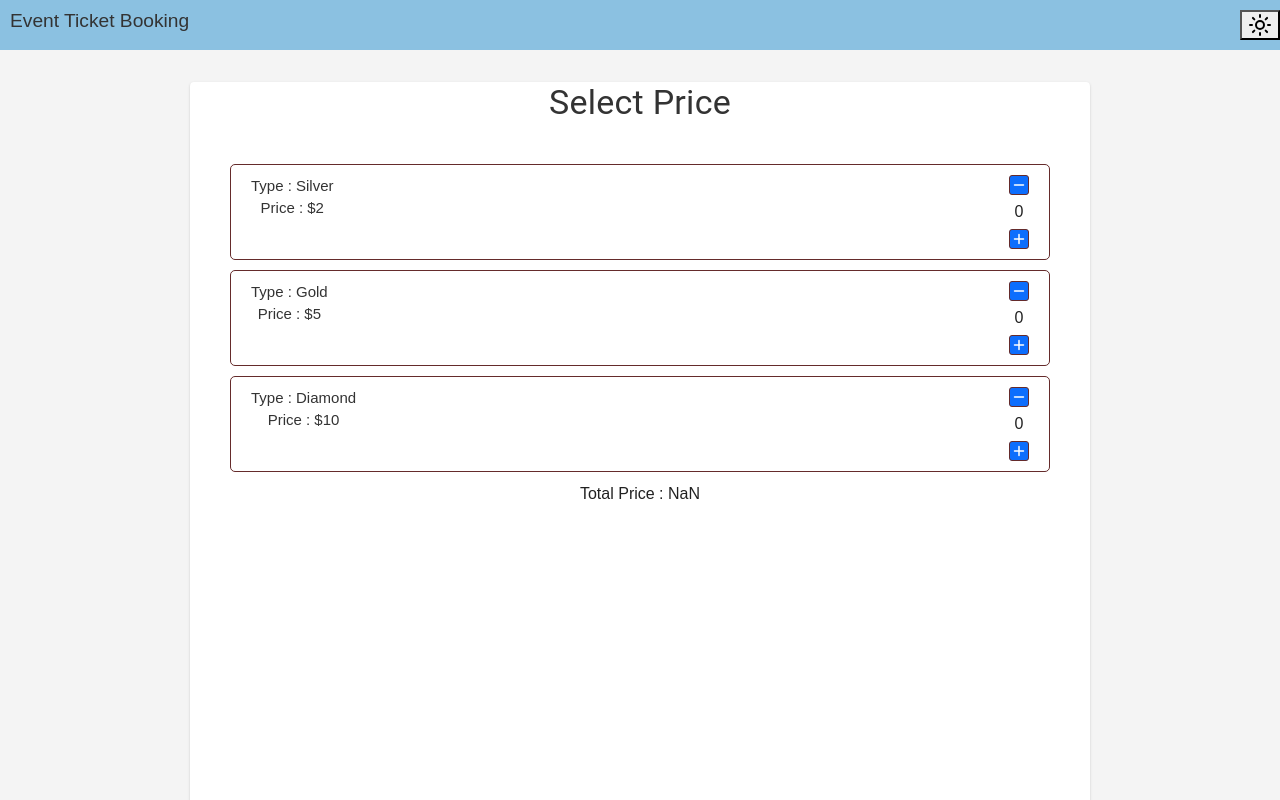
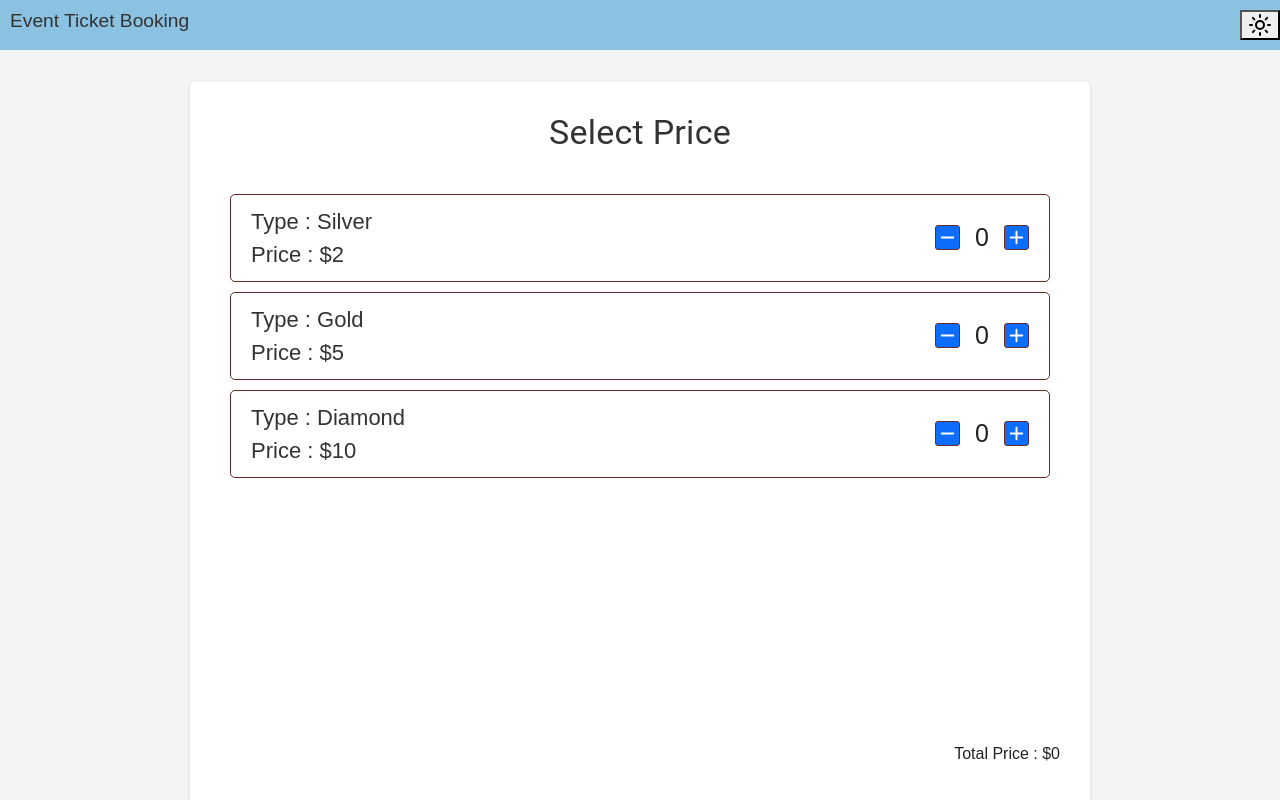
Before and after one commit to vansh017/Ticket-Booking-System, a React (Create React App) app: page /book-ticket/1/select-price in a window 1280 px wide. Shown: the top 800 px of the page. Built offline with nearby package versions, Linux system fonts and the light colour scheme.

Commit message:
changes added

```diff
--- a/src/App.js
+++ b/src/App.js
@@ -8,6 +8,7 @@ import EventDetails from "./pages/EventDetails";
 import SelectLocation from "./pages/SelectLocation";
 import BookTicket from "./components/BookTicket";
 import SelectPrice from "./pages/SelectPrice";
+import SelectPayment from "./pages/SelectPayment";
 function App() {
   return (
     <Router>
@@ -20,6 +21,7 @@ function App() {
           <Route path="book-ticket/:id" element={<BookTicket />}>
             <Route path="select-location" element={<SelectLocation />} />
             <Route path="select-price" element={<SelectPrice />} />
+            <Route path="select-payment" element={<SelectPayment />} />
           </Route>
         </Routes>
         <Footer />
--- /dev/null
+++ b/src/pages/SelectPayment.css
@@ -0,0 +1,10 @@
+.payment-card{
+    margin: 10px;
+    border: 1px solid rgb(101 43 43);
+    padding: 10px 10px 10px 10px;
+    border-radius: 5px;
+    display: flex;
+    justify-content: space-between;
+    align-items: initial;
+
+}
--- /dev/null
+++ b/src/pages/SelectPayment.js
@@ -0,0 +1,29 @@
+import React, { useState, useEffect } from "react";
+import BookTicketFooter from "../components/BookTicketFooter";
+import { Typography } from "@mui/material";
+import "./SelectPayment.css";
+import { useParams } from "react-router-dom";
+import RemoveRoundedIcon from "@mui/icons-material/RemoveRounded";
+import AddRoundedIcon from "@mui/icons-material/AddRounded";
+
+const SelectPayment = () => {
+  const { id } = useParams();
+
+  return (
+    <div>
+      <Typography variant="h4">Select Payment Method</Typography>
+      <div className="price-selection-card-container">
+        <table>
+          <tr className="payment-card">Card</tr>
+          <tr className="payment-card">UPI</tr>
+        </table>
+      </div>
+      <BookTicketFooter
+        backPath={`/book-ticket/${id}/select-location`}
+        nextPath={`/book-ticket/0/select-price`}
+      />
+    </div>
+  );
+};
+
+export default SelectPayment;
--- a/src/pages/SelectPrice.css
+++ b/src/pages/SelectPrice.css
@@ -1,7 +1,25 @@
+.select-price-container {
+    display: flex;
+    flex-direction: column;
+    height: 100%;
+    padding-top: 30px;
+    padding-bottom: 70px;
+}
+
+.price-selection-card-wrapper {
+    flex-grow: 1;
+    justify-content: space-between;
+    display: flex;
+    flex-direction: column;
+    padding: 30px;
+}
+
+.price-selection-card-price {
+    text-align: right;
+}
+
 .price-selection-card-container{
-    display: flex;
-  flex-direction: column;
-  margin: 30px;
+    display: grid;
 }
 
 .price-selection-card{
@@ -12,18 +30,22 @@
     display: flex;
     justify-content: space-between;
     align-items: initial;
-
 }
 
 .price-selection-card-content{
 
-    margin: 10px
+    margin: 10px;
+    text-align: left;
 
 }
 
 .price-selection-card-count{
-    padding-right:10px ;
-    margin: 5px
+    padding-right: 10px;
+    margin: 5px;
+    display: flex;
+    align-items: center;
+    gap: 10px;
+    font-size: 25px;
 
 }
 
@@ -35,11 +57,24 @@
 border-radius: 3px;}
 
 
-.price-selection-card p {/*  */
-    /* Add your styles here */
-    font-size: 15px;      /* Example: Set font size */
-    color: #333;          /* Example: Set text color */
-    margin: 0px;       /* Example: Add some margin */
+.price-selection-card p {
+
+    font-size: 22px;
+    color: #333;
+    margin: 0px;
     line-height: 1.5;
-    padding:0px     /* Example: Set line height */
+    padding:0px
   }
+
+.price-selection-card-count button{
+    border: none;
+    padding: 0px;
+    margin: 0;
+    outline: none;
+    background-color: transparent;
+    line-height: 1;
+}
+
+.price-selection-card-count button svg{
+    font-size: 25px;
+}
--- a/src/pages/SelectPrice.js
+++ b/src/pages/SelectPrice.js
@@ -10,19 +10,19 @@ const initialTicketTypes = [
   {
     id: 1,
     type: "Silver",
-    price: "$2",
+    price: 2,
     quantity: 0,
   },
   {
     id: 2,
     type: "Gold",
-    price: "$5",
+    price: 5,
     quantity: 0,
   },
   {
     id: 3,
     type: "Diamond",
-    price: "$10",
+    price: 10,
     quantity: 0,
   },
 ];
@@ -52,50 +52,58 @@ const SelectPrice = () => {
   };
 
   useEffect(() => {
-    const totalPrice = ticketTypes.reduce(
+    console.log(ticketTypes);
+
+    const total = ticketTypes.reduce(
       (sum, ticket) => sum + ticket.price * ticket.quantity,
       0
     );
 
-    setTotalPrice(totalPrice);
+    setTotalPrice(total);
   }, [ticketTypes]);
 
   return (
-    <div>
+    <div className="select-price-container">
       <Typography variant="h4">Select Price</Typography>
+
+      <div className="price-selection-card-wrapper">
         <div className="price-selection-card-container">
           <table>
             <tr>
               {ticketTypes.map((item) => (
                 <div className="price-selection-card">
                   <div className="price-selection-card-content">
-                  <p>Type : {item["type"]}</p>
-                  <p>Price : {item["price"]}</p>
+                    <p>Type : {item.type}</p>
+                    <p>Price : ${item.price}</p>
                   </div>
                   <div className="price-selection-card-count">
-                  <div onClick={() => decrementQuantity(item.id)}>
+                    <button onClick={() => decrementQuantity(item.id)}>
                       <RemoveRoundedIcon
                         fontSize="small"
                         className="rounded-btn"
                       />
-                  </div>
+                    </button>
                     {item["quantity"]}
-                  <div onClick={() => incrementQuantity(item.id)}>
-                    <AddRoundedIcon fontSize="small" className="rounded-btn" />
-                  </div>
+                    <button onClick={() => incrementQuantity(item.id)}>
+                      <AddRoundedIcon
+                        fontSize="small"
+                        className="rounded-btn"
+                      />
+                    </button>
                   </div>
                 </div>
               ))}
             </tr>
           </table>
-        <div>
-          <p>Total Price : {totalPrice}</p>
+        </div>
+        <div className="price-selection-card-price">
+          <p>Total Price : ${totalPrice}</p>
         </div>
       </div>
 
       <BookTicketFooter
         backPath={`/book-ticket/${id}/select-location`}
-        nextPath={`/book-ticket/0/select-price`}
+        nextPath={`/book-ticket/0/select-payment`}
       />
     </div>
   );
```
Lines whose indentation alone changed are shown as unchanged.
